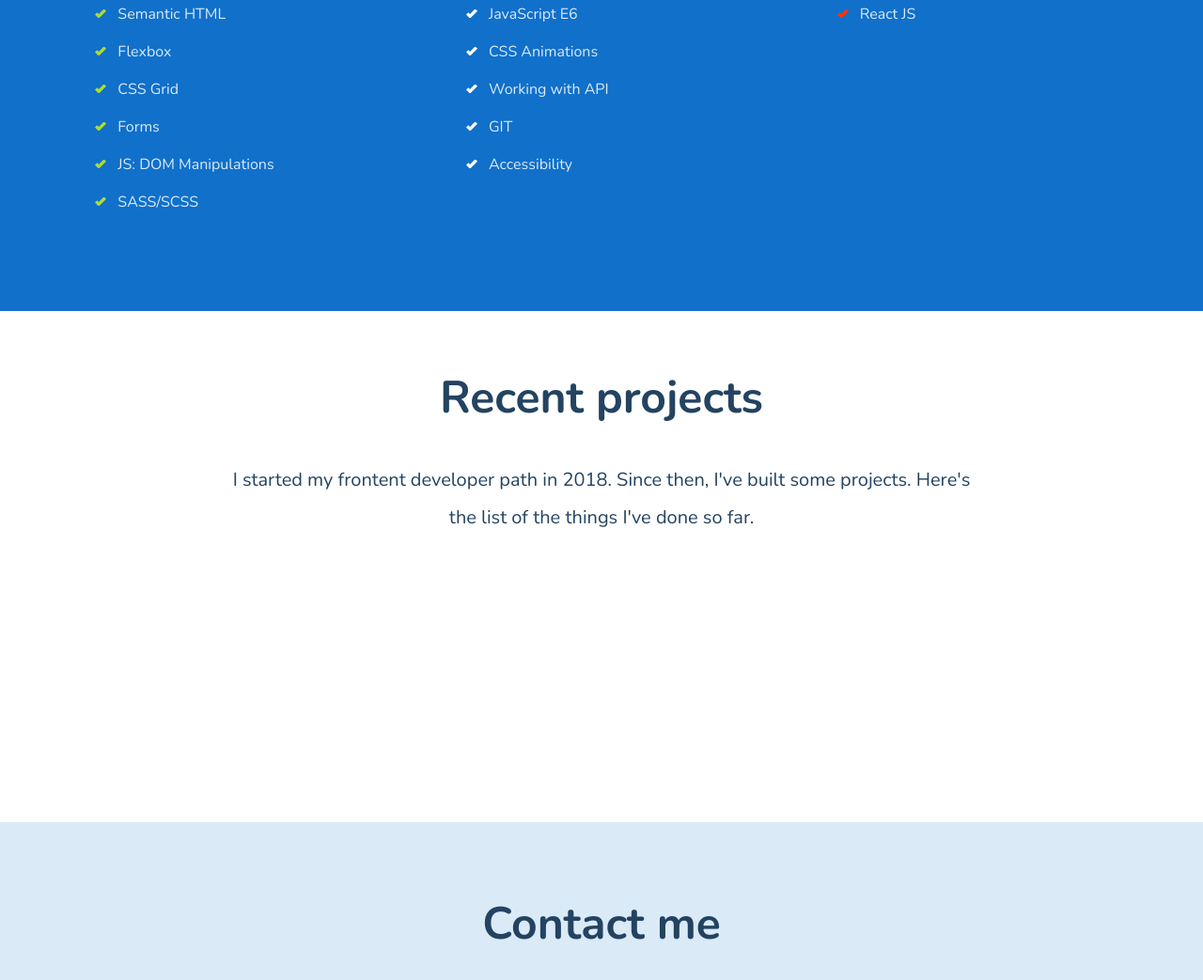
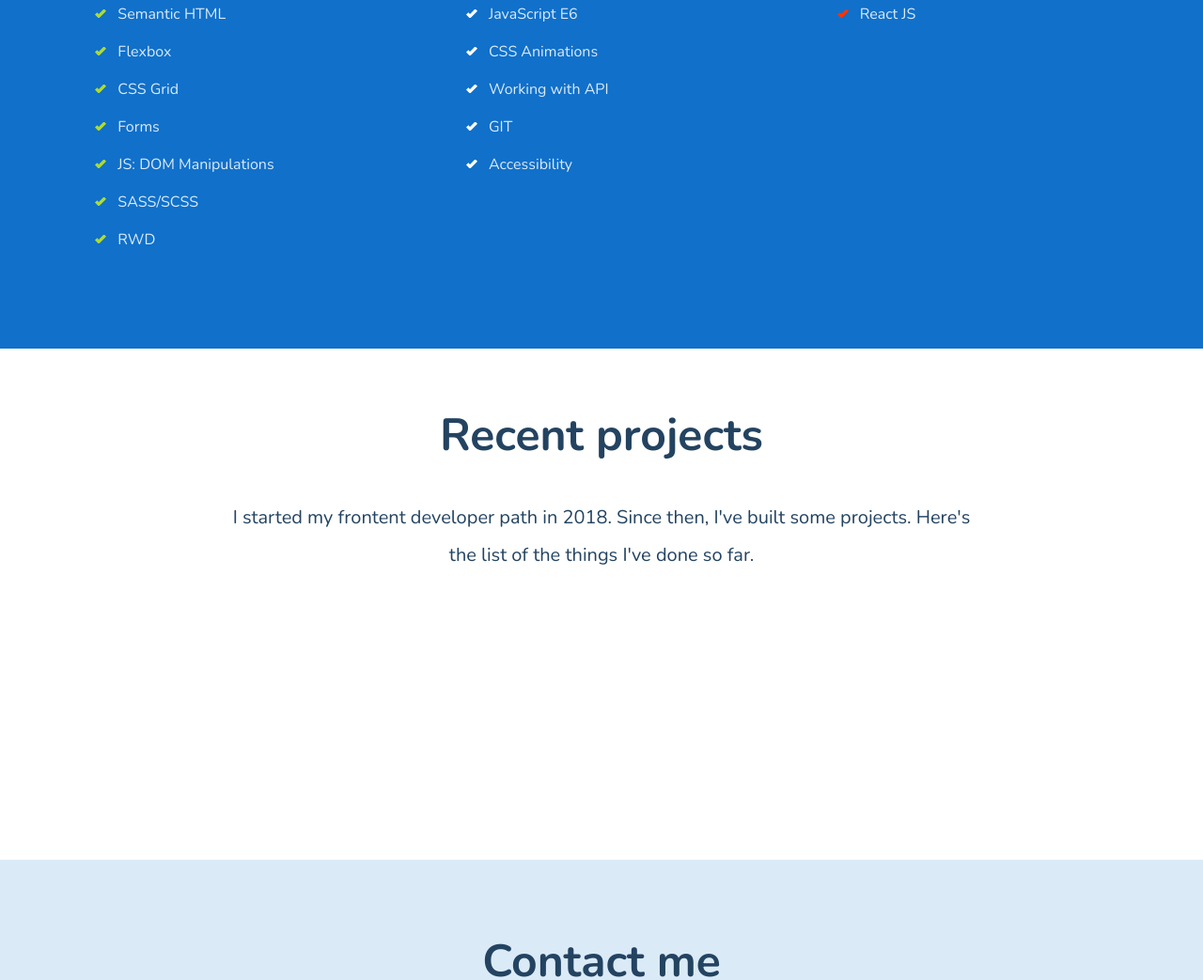
Before and after one commit to damiaNR10/damiaNR10.github.io, a website built with webpack: page src/pages/index.html in a window 1280 px wide. Shown: the part 1172-2215 px from the top of the page at 94% size. Built offline with nearby package versions, Linux system fonts and the light colour scheme; no server answers.

Commit message:
Skills updated

```diff
--- a/src/pages/index.html
+++ b/src/pages/index.html
@@ -43,6 +43,7 @@
               <li class="skills-list__item">Forms</li>
               <li class="skills-list__item">JS: DOM Manipulations</li>
               <li class="skills-list__item">SASS/SCSS</li>
+              <li class="skills-list__item">RWD</li>
             </ul>
           </article>
           <article class="skills-article">
```
